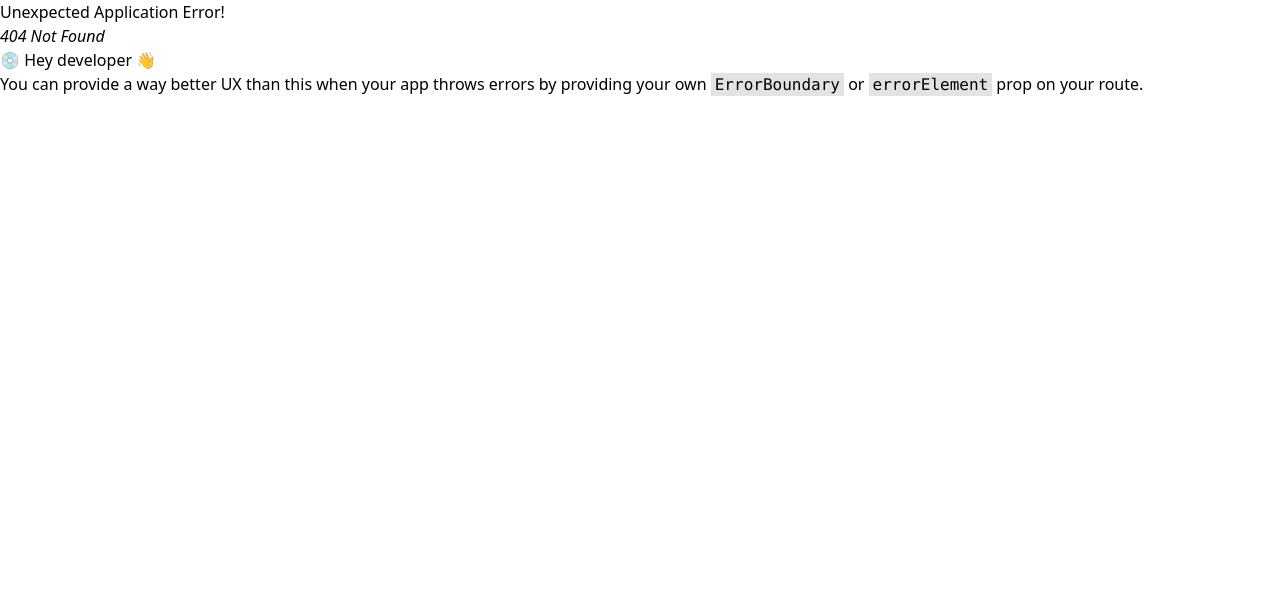
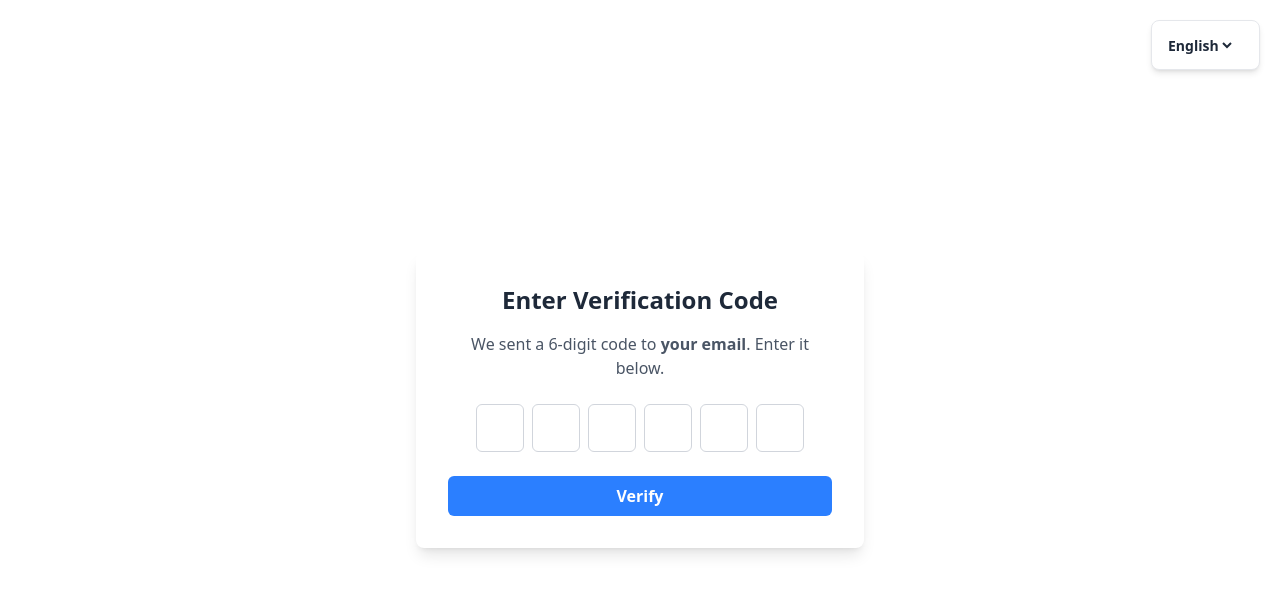
Before and after one commit to Md-Sifat-code/Science-Story, a React (Vite) app: page /auth/verification in a window 1280 px wide. Before the commit this address had no page. Shown: the top 594 px of the page. Built offline with nearby package versions, Linux system fonts and the light colour scheme.

Commit message:
The api intrigation for the login and ign un done

```diff
--- a/src/Auth/Components_auth/LandingAuth.jsx
+++ b/src/Auth/Components_auth/LandingAuth.jsx
@@ -1,50 +1,83 @@
-import React from 'react';
-import { useLanguage } from '../../LanguageContext'; // Adjust path if necessary
+import React from "react";
+import { useLanguage } from "../../LanguageContext"; // Adjust path if necessary
+import { Link } from "react-router-dom";
 
 function LandingAuth() {
   const { language } = useLanguage();
 
   const texts = {
     en: {
-      title: 'BIGGANADDA',
-      login: 'Login',
-      signup: 'Sign Up',
-      infoText: 'Some Information Here',
+      title: "BIGGANADDA",
+      login: "Login",
+      signup: "Sign Up",
+      infoText: "Some Information Here",
     },
     bn: {
-      title: 'বিগ্গানআড্ডা',
-      login: 'লগইন',
-      signup: 'সাইন আপ',
-      infoText: 'কিছু তথ্য এখানে',
+      title: "বিগ্গানআড্ডা",
+      login: "লগইন",
+      signup: "সাইন আপ",
+      infoText: "কিছু তথ্য এখানে",
     },
   };
 
   const t = texts[language] || texts.en;
 
   return (
-    <div className="bg-blue-900 min-h-screen flex flex-col justify-center items-center text-white">
-      {/* Top Section */}
-      <div className="flex flex-row justify-between items-center mb-4 max-w-5xl container mx-auto p-6">
+    <div
+      className="min-h-screen flex flex-col justify-center items-center text-white bg-cover bg-center"
+      style={{ backgroundImage: "url('/l2.png')" }}
+    >
+      {/* Top Navigation Section */}
+      <div className="flex justify-between items-center w-full max-w-5xl px-6 py-4">
         <h1 className="text-3xl font-bold">{t.title}</h1>
         <div className="space-x-4">
-          <button className="bg-white text-[#575B91] px-6 py-2 rounded">
+          <Link
+            to={"/auth/login"}
+            className="bg-white text-[#575B91] font-semibold px-6 py-2 rounded hover:bg-gray-100 transition"
+          >
             {t.login}
-          </button>
-          <button className="bg-white text-[#575B91] px-6 py-2 rounded">
+          </Link>
+          <Link
+            to={"/auth/signup"}
+            className="bg-white text-[#575B91] font-semibold px-6 py-2 rounded hover:bg-gray-100 transition"
+          >
             {t.signup}
-          </button>
+          </Link>
         </div>
       </div>
 
-      {/* Second Section */}
-      <div className="bg-white w-full max-w-5xl rounded-2xl container mx-auto flex flex-col items-center py-6 relative">
-        {/* Image placed at the top */}
-        <img src="/mathgrid.png" alt="Math Grid" className="w-full max-w-4xl object-cover" />
+      {/* Main Content Section */}
+      <div className="bg-white w-full max-w-5xl rounded-2xl p-6 relative overflow-hidden">
+        {/* Background image inside the card */}
+        <img
+          src="/mathgrid.png"
+          alt="Math Grid Background"
+          className="w-full max-w-4xl object-cover rounded-xl mx-auto"
+        />
 
-        {/* h1 placed on the image */}
-        <h1 className="text-2xl font-semibold text-blue-900 absolute top-1/2 transform -translate-y-1/2">
-          {t.infoText}
-        </h1>
+        {/* Overlay Content */}
+        <div className="absolute top-0 left-0 w-full h-full flex flex-col lg:flex-row items-center justify-center px-6 py-8 gap-6 bg-white/70 rounded-2xl">
+          <div className="max-w-xl text-center lg:text-left">
+            <h1 className="text-4xl md:text-5xl lg:text-6xl font-bold text-[#575B91] leading-tight">
+              Learn and apply.
+              <br />
+              Become real
+            </h1>
+            <p className="text-4xl md:text-5xl lg:text-6xl font-extrabold text-[#575B91] mt-2">
+              SCIENTISTS
+            </p>
+            <div className="mt-6 border-l-4 border-[#575B91] pl-4 text-gray-800 text-lg italic bg-white bg-opacity-80">
+              "Science Made Simple, Research Made Possible. For Every Young Mind
+              in Bangladesh."
+            </div>
+          </div>
+
+          <img
+            src="/rights.png"
+            alt="Rights Icon"
+            className="w-60 h-60 md:w-80 md:h-80 object-contain"
+          />
+        </div>
       </div>
     </div>
   );
--- a/src/Auth/Components_auth/Login.jsx
+++ b/src/Auth/Components_auth/Login.jsx
@@ -1,10 +1,18 @@
-import React from "react";
+import React, { useState } from "react";
 import { FaUser, FaLock } from "react-icons/fa";
 import { useLanguage } from "../../LanguageContext";
-import { Link } from "react-router-dom";
+import { Link, useNavigate } from "react-router-dom";
 
 const Login = () => {
   const { language } = useLanguage();
+  const navigate = useNavigate();
+
+  const [credentials, setCredentials] = useState({
+    username: "",
+    password: "",
+  });
+
+  const [error, setError] = useState("");
 
   const texts = {
     en: {
@@ -23,6 +31,50 @@ const Login = () => {
 
   const t = texts[language] || texts.en;
 
+  const handleChange = (e) => {
+    setCredentials((prev) => ({
+      ...prev,
+      [e.target.name]: e.target.value,
+    }));
+  };
+
+  const handleSubmit = async (e) => {
+    e.preventDefault();
+
+    const userCredentials = {
+      username: credentials.username,
+      password: credentials.password,
+    };
+
+    try {
+      const response = await fetch("https://biggangolpo.onrender.com/Log", {
+        method: "POST",
+        headers: {
+          "Content-Type": "application/json",
+        },
+        body: JSON.stringify(userCredentials),
+      });
+
+      if (response.ok) {
+        const data = await response.json();
+
+        // Store the received data in localStorage
+        localStorage.setItem("token", data.token);
+        localStorage.setItem("username", data.username);
+        localStorage.setItem("email", data.email);
+
+        // Redirect the user after login
+        navigate("/"); // Change this to your desired route after successful login
+      } else {
+        const errorData = await response.json();
+        setError(errorData.message || "Failed to log in.");
+      }
+    } catch (error) {
+      console.error("Login failed", error);
+      setError("An error occurred while logging in. Please try again.");
+    }
+  };
+
   return (
     <div
       className="flex items-center justify-center min-h-screen bg-cover bg-center"
@@ -35,19 +87,21 @@ const Login = () => {
           {t.title}
         </h2>
 
-        <form>
+        <form onSubmit={handleSubmit}>
           {/* Username Field */}
           <div className="mb-4">
             <label htmlFor="username" className="block text-black mb-1">
               {language === "bn" ? "ইউজারনেম" : "Username"}
             </label>
-            <div className="flex items-center border border-[#575B91] rounded px-3 py-2 focus-within:ring-2 focus-within:ring-[#575B91]">
+            <div className="flex items-center border border-[#575B91] rounded px-3 py-2">
               <FaUser className="text-black mr-2" />
               <input
                 type="text"
                 id="username"
                 name="username"
                 placeholder={t.usernamePlaceholder}
+                value={credentials.username}
+                onChange={handleChange}
                 required
                 className="w-full outline-none"
               />
@@ -59,22 +113,26 @@ const Login = () => {
             <label htmlFor="password" className="block text-black mb-1">
               {language === "bn" ? "পাসওয়ার্ড" : "Password"}
             </label>
-            <div className="flex items-center border border-[#575B91] rounded px-3 py-2 focus-within:ring-2 focus-within:ring-red-600">
+            <div className="flex items-center border border-[#575B91] rounded px-3 py-2">
               <FaLock className="text-black mr-2" />
               <input
-                type="password"
+                type="text" // <-- changed to 'password' for security
                 id="password"
                 name="password"
                 placeholder={t.passwordPlaceholder}
+                value={credentials.password}
+                onChange={handleChange}
                 required
                 className="w-full outline-none"
               />
             </div>
           </div>
 
+          {error && <p className="text-red-600 text-center mb-4">{error}</p>}
+
           <button
             type="submit"
-            className="w-full bg-[#575B91] hover:bg-[#575B91] text-white font-semibold py-2 rounded transition duration-200"
+            className="w-full bg-[#575B91] hover:bg-[#46497a] text-white font-semibold py-2 rounded transition duration-200"
           >
             {t.submitButton}
           </button>
--- a/src/Auth/Components_auth/Signin.jsx
+++ b/src/Auth/Components_auth/Signin.jsx
@@ -1,10 +1,11 @@
 import React, { useState } from "react";
 import { FaUser, FaEnvelope, FaLock } from "react-icons/fa";
 import { useLanguage } from "../../LanguageContext";
-import { Link } from "react-router-dom";
+import { Link, useNavigate } from "react-router-dom";
 
 const Signin = () => {
   const { language } = useLanguage();
+  const navigate = useNavigate();
 
   const [formData, setFormData] = useState({
     username: "",
@@ -54,7 +55,9 @@ const Signin = () => {
     e.preventDefault();
 
     if (formData.password !== formData.confirmPassword) {
-      alert(language === "bn" ? "পাসওয়ার্ড মিলছে না!" : "Passwords do not match!");
+      alert(
+        language === "bn" ? "পাসওয়ার্ড মিলছে না!" : "Passwords do not match!"
+      );
       return;
     }
 
@@ -69,16 +72,26 @@ const Signin = () => {
         body: form,
       });
 
-      const data = await res.json();
+      let data;
+      const contentType = res.headers.get("content-type");
+
+      if (contentType && contentType.includes("application/json")) {
+        data = await res.json();
+      } else {
+        const text = await res.text();
+        data = { message: text };
+      }
 
       if (res.ok) {
-        alert(language === "bn" ? "সাইন আপ সফল!" : "Sign up successful!");
         setFormData({
           username: "",
           email: "",
           password: "",
           confirmPassword: "",
         });
+
+        // ✅ Redirect after successful signup
+        navigate("/auth/verification", { state: { email: formData.email } });
       } else {
         alert(data.message || "Something went wrong.");
       }
@@ -181,7 +194,7 @@ const Signin = () => {
 
           <button
             type="submit"
-            className="w-full bg-[#575B91] font-bold text-white py-2 rounded transition duration-200"
+            className="w-full bg-[#575B91] font-bold text-white py-2 rounded transition duration-200 hover:bg-[#46497a]"
           >
             {t.submit}
           </button>
--- /dev/null
+++ b/src/Auth/Components_auth/Verification.jsx
@@ -0,0 +1,107 @@
+import React, { useState, useRef } from "react";
+import { useLocation, useNavigate } from "react-router-dom";
+
+const API_BASE_URL = import.meta.env.VITE_api_url;
+
+const Verification = () => {
+  const location = useLocation();
+  const email = location.state?.email;
+
+  const navigate = useNavigate();
+  const [otp, setOtp] = useState(new Array(6).fill(""));
+  const [error, setError] = useState("");
+  const [loading, setLoading] = useState(false);
+  const inputRefs = useRef([]);
+
+  const handleChange = (index, value) => {
+    if (!/^\d?$/.test(value)) return;
+
+    const newOtp = [...otp];
+    newOtp[index] = value;
+    setOtp(newOtp);
+
+    if (value && index < 5) {
+      inputRefs.current[index + 1]?.focus();
+    }
+  };
+
+  const handleKeyDown = (index, event) => {
+    if (event.key === "Backspace" && !otp[index] && index > 0) {
+      inputRefs.current[index - 1]?.focus();
+    }
+  };
+
+  const handleVerify = async () => {
+    if (!email) {
+      setError("Email not found. Please go back and try again.");
+      return;
+    }
+
+    setLoading(true);
+    setError("");
+    const otpCode = otp.join("");
+
+    try {
+      const response = await fetch(
+        `${API_BASE_URL}/User/validate?email=${email}&otp=${otpCode}`,
+        {
+          method: "POST",
+        }
+      );
+
+      const textResponse = await response.text();
+
+      if (!response.ok) {
+        throw new Error(textResponse || "OTP verification failed.");
+      }
+
+      alert(textResponse);
+      navigate("/auth/login"); // or navigate to dashboard, etc.
+    } catch (err) {
+      setError(err.message);
+    } finally {
+      setLoading(false);
+    }
+  };
+
+  return (
+    <div className="min-h-screen flex items-center justify-center bg-bgland">
+      <div className="bg-white shadow-lg rounded-lg p-8 w-full max-w-md">
+        <h2 className="text-2xl font-semibold text-center text-gray-800 mb-4">
+          Enter Verification Code
+        </h2>
+        <p className="text-center text-gray-600 mb-6">
+          We sent a 6-digit code to <b>{email || "your email"}</b>. Enter it
+          below.
+        </p>
+
+        <div className="flex justify-center space-x-2 mb-6">
+          {otp.map((digit, index) => (
+            <input
+              key={index}
+              ref={(el) => (inputRefs.current[index] = el)}
+              type="text"
+              value={digit}
+              maxLength={1}
+              onChange={(e) => handleChange(index, e.target.value)}
+              onKeyDown={(e) => handleKeyDown(index, e)}
+              className="w-12 h-12 border border-gray-300 rounded-md text-center text-lg font-semibold"
+            />
+          ))}
+        </div>
+
+        {error && <p className="text-red-500 text-sm mb-4">{error}</p>}
+
+        <button
+          onClick={handleVerify}
+          className="w-full bg-blue-500 text-white font-semibold py-2 rounded-md hover:bg-blue-600 transition duration-200"
+          disabled={loading}
+        >
+          {loading ? "Verifying..." : "Verify"}
+        </button>
+      </div>
+    </div>
+  );
+};
+
+export default Verification;
```
Also changed, not shown: src/main.jsx (+7 -2 lines), public/l2.png (added), public/rights.png (added).
